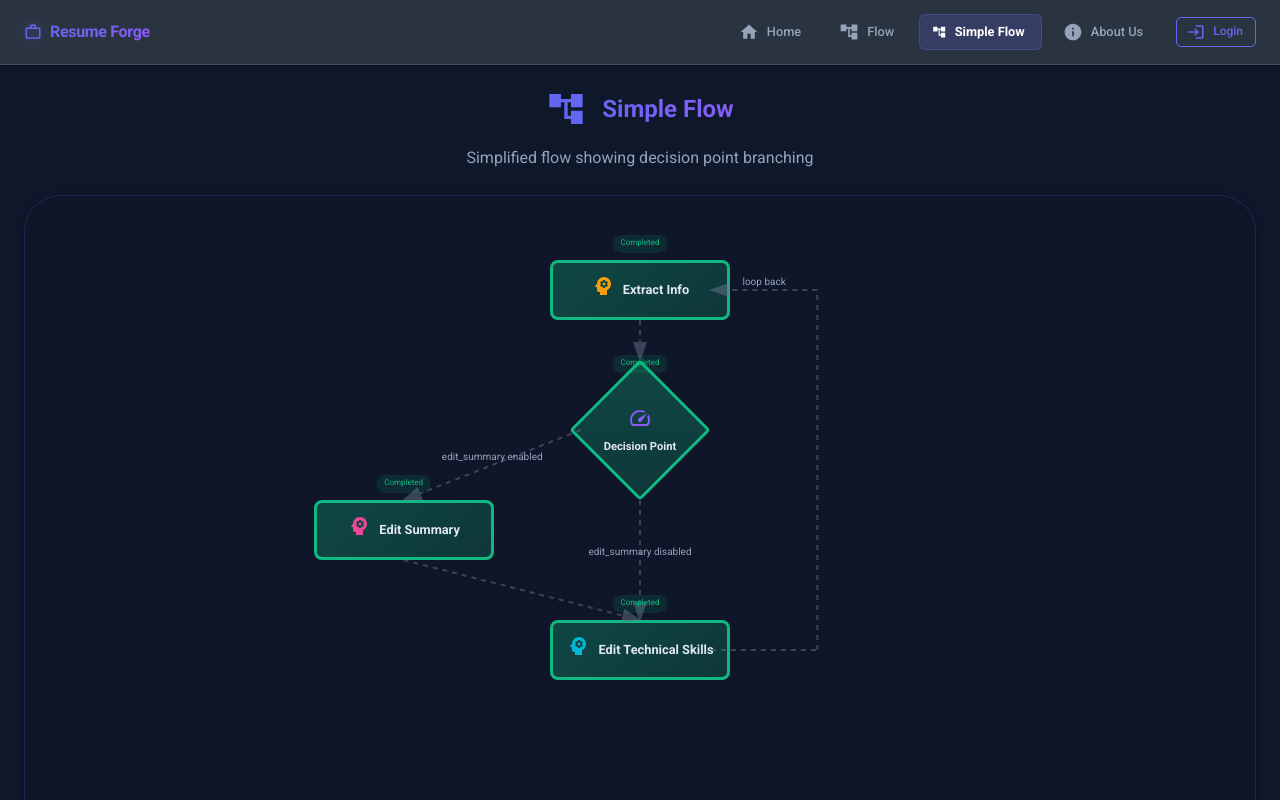
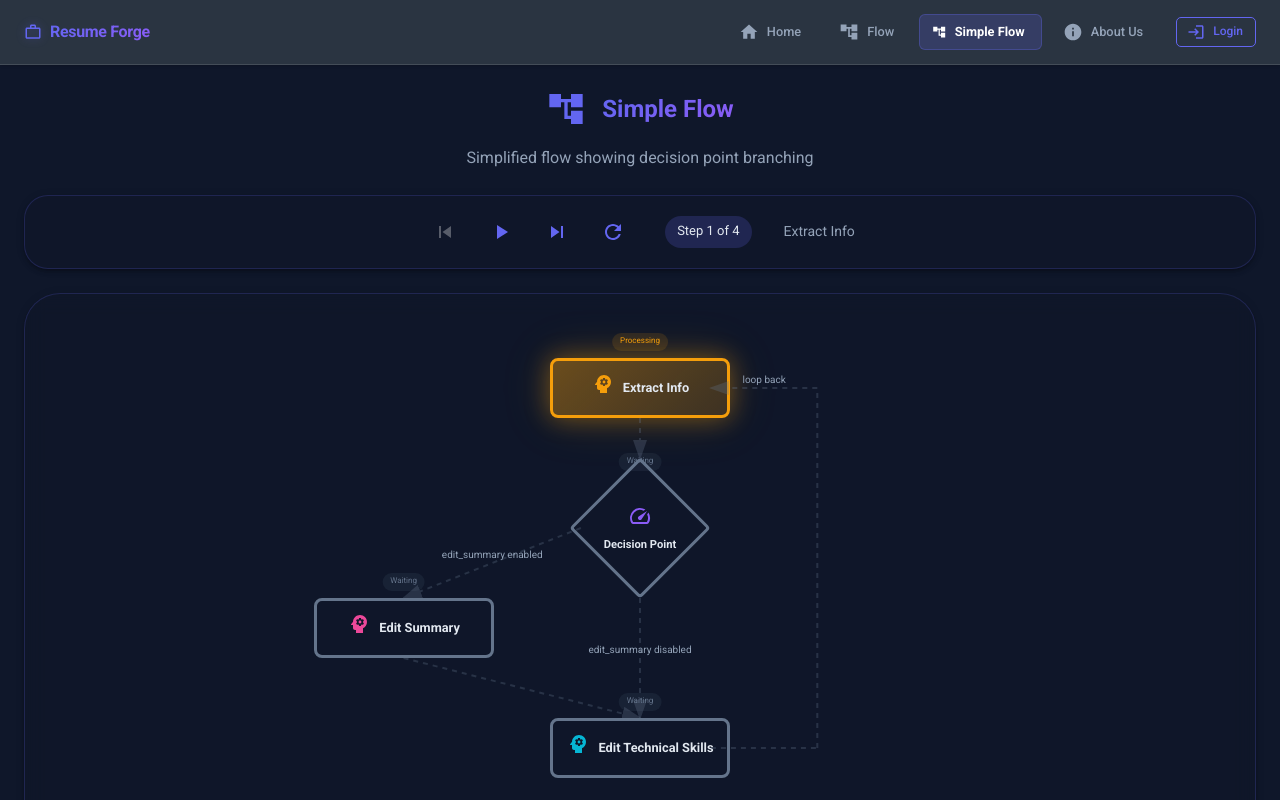
Before and after one commit to dedsec995/resumeForge, a React (Vite) app in the folder frontend/: page /simple-flow in a window 1280 px wide. Shown: the top 800 px of the page. Built offline with nearby package versions, Linux system fonts and the light colour scheme; no server answers.

Commit message:
Basic flow with Amin

```diff
--- a/frontend/src/components/SimpleFlowPage.tsx
+++ b/frontend/src/components/SimpleFlowPage.tsx
@@ -1,14 +1,20 @@
-import React, { useState } from 'react';
+import React, { useState, useEffect } from 'react';
 import {
   Box,
   Typography,
   Paper,
   Container,
+  IconButton,
   Chip,
   Fade
 } from '@mui/material';
 import {
   AccountTree as FlowIcon,
+  PlayArrow as PlayIcon,
+  Pause as PauseIcon,
+  Refresh as RestartIcon,
+  SkipNext as NextIcon,
+  SkipPrevious as PrevIcon,
   DataObject as DataIcon,
   Psychology as AIIcon,
   Speed as ProcessIcon
@@ -45,6 +51,8 @@ interface FlowConnection {
   label: string;
   isPhantom?: boolean;
 }
+
+
 
 // Simplified flow nodes - just 4 components
 const flowNodes: FlowNode[] = [
@@ -115,10 +123,69 @@ const flowConnections: FlowConnection[] = [
 ];
 
 const SimpleFlowPage: React.FC = () => {
+  const [currentStep, setCurrentStep] = useState(0);
+  const [isPlaying, setIsPlaying] = useState(false);
   const [selectedNode, setSelectedNode] = useState<string | null>(null);
 
-  const getNodeStatus = () => {
-    return 'completed'; // All nodes are always completed/visible
+  // Auto-play animation
+  useEffect(() => {
+    let interval: NodeJS.Timeout;
+    if (isPlaying && currentStep < flowNodes.length - 1) {
+      interval = setInterval(() => {
+        setCurrentStep(prev => prev + 1);
+      }, 2000);
+    } else if (currentStep >= flowNodes.length - 1) {
+      setIsPlaying(false);
+    }
+    return () => clearInterval(interval);
+  }, [isPlaying, currentStep]);
+
+  const handlePlay = () => {
+    setIsPlaying(!isPlaying);
+  };
+
+  const handleRestart = () => {
+    setCurrentStep(0);
+    setIsPlaying(false);
+  };
+
+  const handleNext = () => {
+    if (currentStep < flowNodes.length - 1) {
+      setCurrentStep(prev => prev + 1);
+    }
+  };
+
+  const handlePrev = () => {
+    if (currentStep > 0) {
+      setCurrentStep(prev => prev - 1);
+    }
+  };
+
+  const getNodeStatus = (index: number) => {
+    if (index < currentStep) return 'completed';
+    if (index === currentStep) return 'active';
+    return 'pending';
+  };
+
+  const getConnectionStatus = (connectionFrom: string, connectionTo: string) => {
+    // Phantom connections animate when we reach the last step
+    const isPhantomConnection = connectionFrom.includes('phantom') || connectionTo.includes('phantom') ||
+      (connectionFrom === 'edit_technical_skills' && connectionTo === 'phantom_right_bottom') ||
+      (connectionFrom === 'phantom_right_bottom' && connectionTo === 'phantom_right_top') ||
+      (connectionFrom === 'phantom_right_top' && connectionTo === 'extract_info');
+
+    if (isPhantomConnection) {
+      // All phantom connections animate together when we reach the last real node
+      if (currentStep >= flowNodes.length - 1) return 'active';
+      return 'pending';
+    }
+
+    // Regular connections animate based on source node completion
+    const fromIndex = flowNodes.findIndex(n => n.id === connectionFrom);
+    if (fromIndex === -1) return 'pending';
+    if (currentStep > fromIndex) return 'completed';
+    if (currentStep === fromIndex + 1) return 'active';
+    return 'pending';
   };
 
   const getNodeIcon = (type: string) => {
@@ -169,6 +236,70 @@ const SimpleFlowPage: React.FC = () => {
         </Typography>
       </Box>
 
+      {/* Control Panel */}
+      <Paper
+        elevation={3}
+        sx={{
+          p: 2,
+          mb: 3,
+          background: 'rgba(15, 23, 42, 0.6)',
+          border: '1px solid rgba(99, 102, 241, 0.2)',
+          borderRadius: 2,
+          display: 'flex',
+          alignItems: 'center',
+          justifyContent: 'center',
+          gap: 2
+        }}
+      >
+        <IconButton
+          onClick={handlePrev}
+          disabled={currentStep === 0}
+          sx={{ color: '#6366F1' }}
+        >
+          <PrevIcon />
+        </IconButton>
+
+        <IconButton
+          onClick={handlePlay}
+          sx={{
+            color: '#6366F1',
+            backgroundColor: isPlaying ? 'rgba(99, 102, 241, 0.1)' : 'transparent',
+            '&:hover': { backgroundColor: 'rgba(99, 102, 241, 0.2)' }
+          }}
+        >
+          {isPlaying ? <PauseIcon /> : <PlayIcon />}
+        </IconButton>
+
+        <IconButton
+          onClick={handleNext}
+          disabled={currentStep === flowNodes.length - 1}
+          sx={{ color: '#6366F1' }}
+        >
+          <NextIcon />
+        </IconButton>
+
+        <IconButton
+          onClick={handleRestart}
+          sx={{ color: '#6366F1' }}
+        >
+          <RestartIcon />
+        </IconButton>
+
+        <Box sx={{ mx: 2 }}>
+          <Chip
+            label={`Step ${currentStep + 1} of ${flowNodes.length}`}
+            sx={{
+              backgroundColor: 'rgba(99, 102, 241, 0.2)',
+              color: '#E2E8F0'
+            }}
+          />
+        </Box>
+
+        <Typography variant="body2" sx={{ color: '#94A3B8' }}>
+          {flowNodes[currentStep]?.label || 'Start'}
+        </Typography>
+      </Paper>
+
 
 
       {/* Simple Flow Diagram */}
@@ -196,9 +327,12 @@ const SimpleFlowPage: React.FC = () => {
          }}>
           {/* Flow Nodes */}
           {[...flowNodes, ...phantomNodes].map((node, index) => {
-            const status = getNodeStatus();
+            // Only animate real flow nodes (first 4), phantoms stay hidden
+            const nodeIndex = index < flowNodes.length ? index : -1;
+            const status = node.type === 'phantom' ? 'completed' : getNodeStatus(nodeIndex);
             const isActive = status === 'active';
             const isCompleted = status === 'completed';
+            const isPending = status === 'pending';
 
             const getShapeStyle = (nodeType: NodeType) => {
               switch (nodeType) {
@@ -238,23 +372,14 @@ const SimpleFlowPage: React.FC = () => {
               }
             };
 
-            const getNodePosition = () => {
-              if (node.type === 'phantom') {
-                const alignedIndex = flowNodes.findIndex(n => n.id === (node as PhantomNode).position.alignWith);
-                return {
-                  left: `${(node as PhantomNode).position.x}%`,
-                  top: `${alignedIndex * 120 + 40}px`
-                };
-              } else {
-                const flowNode = node as FlowNode;
-                return {
-                  left: flowNode.id === 'edit_summary' ? '30%' : '50%',
-                  top: `${index * 120 + 40}px`
-                };
-              }
-            };
-
-            const nodePosition = getNodePosition();
+            // Simple positioning like FlowPage.tsx
+            const isPhantom = node.type === 'phantom';
+            const leftPosition = isPhantom
+              ? `${(node as PhantomNode).position.x}%`
+              : node.id === 'edit_summary' ? '30%' : '50%';
+            const topPosition = isPhantom
+              ? `${flowNodes.findIndex(n => n.id === (node as PhantomNode).position.alignWith) * 120 + 40}px`
+              : `${nodeIndex * 120 + 40}px`;
 
             return (
               <Fade in timeout={500 + index * 100} key={node.id}>
@@ -264,27 +389,32 @@ const SimpleFlowPage: React.FC = () => {
                     onClick={() => setSelectedNode(selectedNode === node.id ? null : node.id)}
                     sx={{
                       position: 'absolute',
-                      left: nodePosition.left,
-                      top: nodePosition.top,
+                      left: leftPosition,
+                      top: topPosition,
                       transform: node.type === 'decision' ? 'translateX(-50%) rotate(45deg)' : 'translateX(-50%)',
                       ...getShapeStyle(node.type),
                       transformOrigin: 'center center',
-                      background: isActive
-                        ? 'linear-gradient(135deg, rgba(245, 158, 11, 0.3) 0%, rgba(245, 158, 11, 0.2) 100%)'
-                        : isCompleted
-                          ? 'linear-gradient(135deg, rgba(16, 185, 129, 0.3) 0%, rgba(16, 185, 129, 0.2) 100%)'
-                          : 'rgba(15, 23, 42, 0.8)',
+                      background: isPending
+                        ? 'rgba(15, 23, 42, 0.4)'
+                        : isActive
+                          ? 'linear-gradient(135deg, rgba(245, 158, 11, 0.4) 0%, rgba(245, 158, 11, 0.2) 100%)'
+                          : 'linear-gradient(135deg, rgba(16, 185, 129, 0.3) 0%, rgba(16, 185, 129, 0.2) 100%)',
                       border: `3px solid ${
-                        isCompleted ? '#10B981' :
+                        isPending ? '#64748B' :
                         isActive ? '#F59E0B' :
-                        '#64748B'
+                        '#10B981'
                       }`,
                       cursor: 'pointer',
-                      transition: 'all 0.3s ease-in-out',
+                      transition: 'all 0.6s cubic-bezier(0.4, 0, 0.2, 1)',
                       display: 'flex',
                       alignItems: 'center',
                       justifyContent: 'center',
-                      boxShadow: isActive ? `0 0 20px ${node.color}40` : 'none',
+                      boxShadow: isPending
+                        ? 'none'
+                        : isActive
+                          ? `0 0 25px ${node.color}60, 0 0 50px ${node.color}30`
+                          : `0 0 15px rgba(16, 185, 129, 0.4)`,
+                      animation: isActive ? 'pulse 2s ease-in-out infinite' : 'none',
                       '&:hover': {
                         transform: node.type === 'decision' ? 'translateX(-50%) rotate(45deg) scale(1.02)' : 'translateX(-50%) scale(1.02)',
                         boxShadow: `0 4px 15px ${node.color}40`
@@ -323,26 +453,28 @@ const SimpleFlowPage: React.FC = () => {
                   <Chip
                     size="small"
                     label={
-                        isCompleted ? 'Completed' :
+                        isPending ? 'Waiting' :
                       isActive ? 'Processing' :
-                        'Pending'
+                        'Completed'
                     }
                     sx={{
                       position: 'absolute',
-                        left: nodePosition.left,
-                        top: `${index * 120 + 15}px`,
+                      left: leftPosition,
+                      top: `${nodeIndex * 120 + 15}px`,
                       transform: 'translateX(-50%)',
                       backgroundColor: `${
-                          isCompleted ? '#10B981' :
+                          isPending ? '#64748B' :
                         isActive ? '#F59E0B' :
-                          '#64748B'
+                          '#10B981'
                       }20`,
-                        color: isCompleted ? '#10B981' :
+                        color: isPending ? '#64748B' :
                              isActive ? '#F59E0B' :
-                               '#64748B',
+                               '#10B981',
                       fontSize: '0.5rem',
                       height: '18px',
-                        zIndex: 10
+                        zIndex: 10,
+                        animation: isActive ? 'pulse 1.5s ease-in-out infinite' : 'none',
+                        transition: 'all 0.4s ease-in-out'
                     }}
                   />
                   )}
@@ -450,6 +582,12 @@ const SimpleFlowPage: React.FC = () => {
 
               if (!fromNode || !toNode) return null;
 
+              // Get connection animation status
+              const connectionStatus = getConnectionStatus(connection.from, connection.to);
+              const isConnectionActive = connectionStatus === 'active';
+              const isConnectionCompleted = connectionStatus === 'completed';
+              const isConnectionPending = connectionStatus === 'pending';
+
               // Special handling for phantom connections (loop back using 3 separate arrows)
               if (connection.isPhantom) {
                 // Calculate positions for phantom and regular nodes
@@ -483,22 +621,50 @@ const SimpleFlowPage: React.FC = () => {
                       y1={start.y}
                       x2={`${end.x}%`}
                       y2={end.y}
-                      stroke="#64748B"
-                      strokeWidth="2"
-                      strokeDasharray="5,5"
+                      stroke={isConnectionCompleted ? '#10B981' :
+                             isConnectionActive ? '#F59E0B' : '#64748B'}
+                      strokeWidth={isConnectionActive ? "3" : "2"}
+                      strokeDasharray={isConnectionActive ? "0" : "5,5"}
                       markerEnd={toNode.type !== 'phantom' ? "url(#loop-arrowhead)" : "none"}
-                      opacity={0.5}
+                      opacity={isConnectionPending ? 0.3 :
+                              isConnectionActive ? 1 : 0.7}
+                      style={{
+                        filter: isConnectionActive ? 'drop-shadow(0 0 4px currentColor)' : 'none',
+                        transition: 'all 0.6s ease-in-out'
+                      }}
                     />
+
+                    {/* Animated flow particle for active connections */}
+                    {isConnectionActive && (
+                      <circle
+                        r="3"
+                        fill="#F59E0B"
+                        opacity={0.8}
+                        style={{
+                          filter: 'drop-shadow(0 0 6px #F59E0B)'
+                        }}
+                      >
+                        <animateMotion
+                          dur="2s"
+                          repeatCount="indefinite"
+                          path={`M ${start.x}% ${start.y} L ${end.x}% ${end.y}`}
+                        />
+                      </circle>
+                    )}
 
                     {/* Show label only on the last phantom connection */}
                     {connection.label && (
                       <text
                         x={`${(start.x + end.x) / 2}%`}
                         y={(start.y + end.y) / 2}
-                        fill="#94A3B8"
+                        fill={isConnectionActive ? '#F59E0B' : '#94A3B8'}
                         fontSize="10"
                         textAnchor="middle"
                         dy="-5"
+                        style={{
+                          transition: 'all 0.4s ease-in-out',
+                          fontWeight: isConnectionActive ? 'bold' : 'normal'
+                        }}
                       >
                         {connection.label}
                       </text>
@@ -569,21 +735,49 @@ const SimpleFlowPage: React.FC = () => {
                     y1={start.y}
                     x2={`${end.x}%`}
                     y2={end.y}
-                    stroke="#64748B"
-                    strokeWidth="2"
-                    strokeDasharray="5,5"
+                    stroke={isConnectionCompleted ? '#10B981' :
+                           isConnectionActive ? '#F59E0B' : '#64748B'}
+                    strokeWidth={isConnectionActive ? "3" : "2"}
+                    strokeDasharray={isConnectionActive ? "0" : "5,5"}
                     markerEnd={`url(#arrowhead-${index})`}
-                    opacity={0.5}
+                    opacity={isConnectionPending ? 0.3 :
+                            isConnectionActive ? 1 : 0.7}
+                    style={{
+                      filter: isConnectionActive ? 'drop-shadow(0 0 4px currentColor)' : 'none',
+                      transition: 'all 0.6s ease-in-out'
+                    }}
                   />
+
+                  {/* Animated flow particle for active connections */}
+                  {isConnectionActive && (
+                    <circle
+                      r="3"
+                      fill="#F59E0B"
+                      opacity={0.8}
+                      style={{
+                        filter: 'drop-shadow(0 0 6px #F59E0B)'
+                      }}
+                    >
+                      <animateMotion
+                        dur="2s"
+                        repeatCount="indefinite"
+                        path={`M ${start.x}% ${start.y} L ${end.x}% ${end.y}`}
+                      />
+                    </circle>
+                  )}
 
                   {connection.label && (
                     <text
                       x={`${(start.x + end.x) / 2}%`}
                       y={(start.y + end.y) / 2}
-                      fill="#94A3B8"
+                      fill={isConnectionActive ? '#F59E0B' : '#94A3B8'}
                       fontSize="10"
                       textAnchor="middle"
                       dy="-5"
+                      style={{
+                        transition: 'all 0.4s ease-in-out',
+                        fontWeight: isConnectionActive ? 'bold' : 'normal'
+                      }}
                     >
                       {connection.label}
                     </text>
```
Lines whose indentation alone changed are shown as unchanged.
